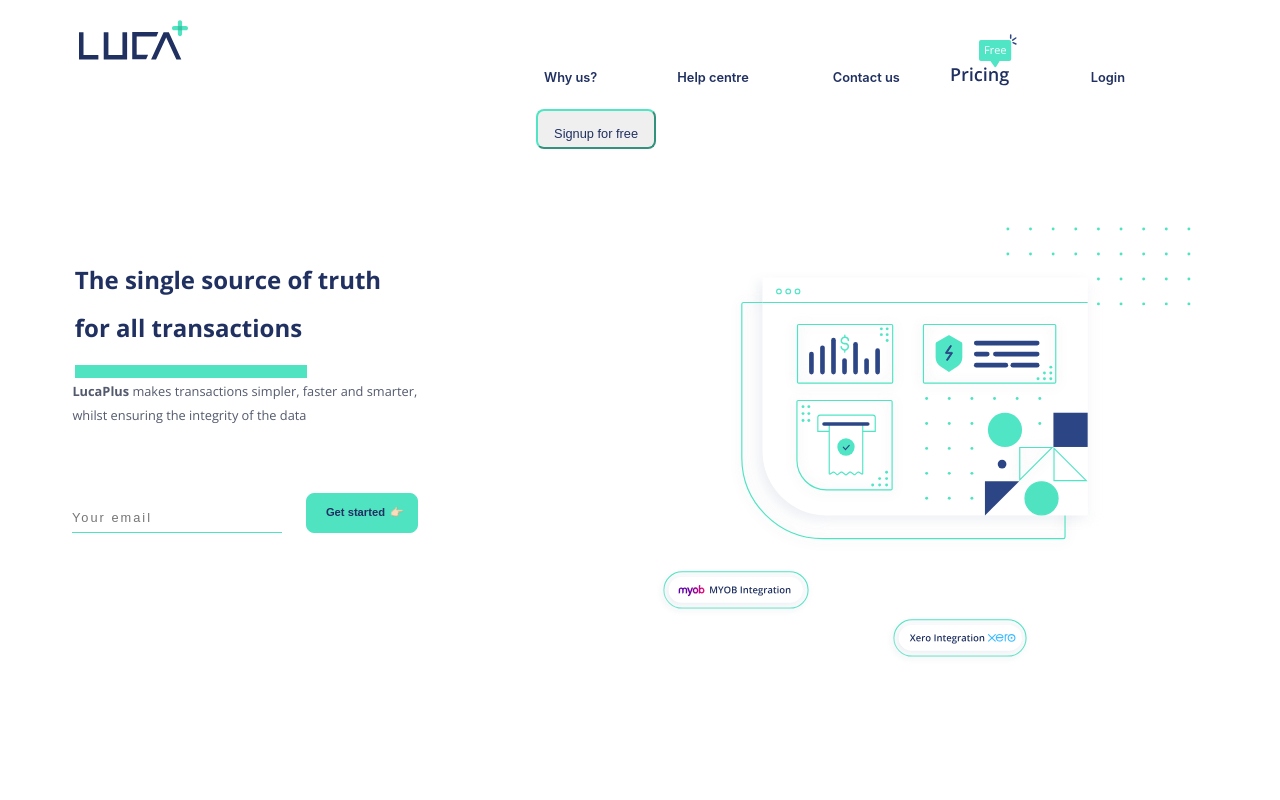
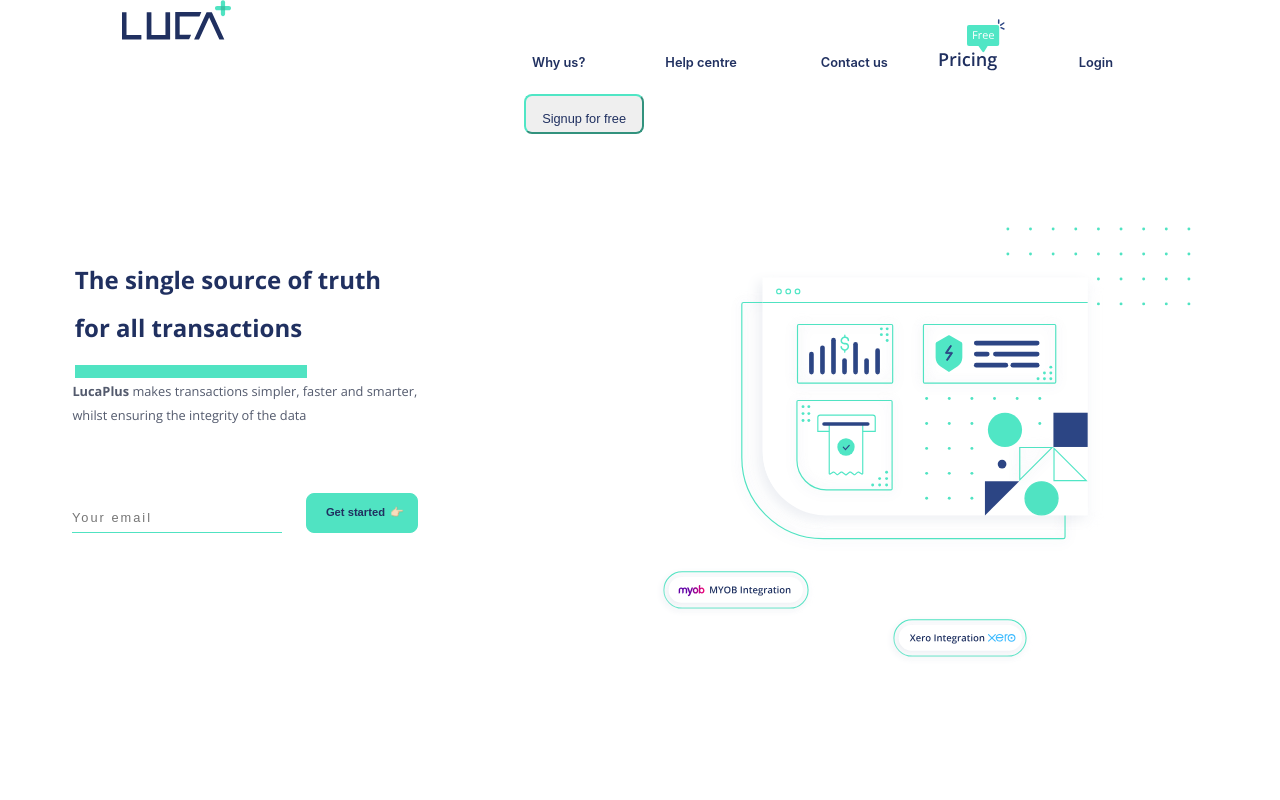
Before and after one commit to Lianakeys/LucaWebsite, a React (Create React App) app in the folder luca-website/: page / in a window 1280 px wide. Shown: the top 800 px of the page. Built offline with nearby package versions, Linux system fonts and the light colour scheme.

Commit message:
fixed navbar

```diff
--- a/luca-website/src/components/cssComponents/navbar-new.css
+++ b/luca-website/src/components/cssComponents/navbar-new.css
@@ -2,16 +2,20 @@
 
     height: 100%;
     width: 100%;
-    /* background-color: blue; */
+    background-color: white;
     display: flex;
 }
 
 .logo-box {
     height: 100%;
-    width: 19%;
+    width: 23%;
     /* background-color: red; */
     display: flex;
     justify-content: flex-end;
+}
+
+.logoimage {
+    margin-top: -20px;
 }
 
 .navbox-for-four {
@@ -19,8 +23,8 @@
     /* background-color: yellow; */
     height: 90%;
     width: 80%;
-    margin-top: 10px;
-    margin-left: 300px;
+    margin-top: -5px;
+    margin-left: 245px;
 }
 
 .navlink {
```
